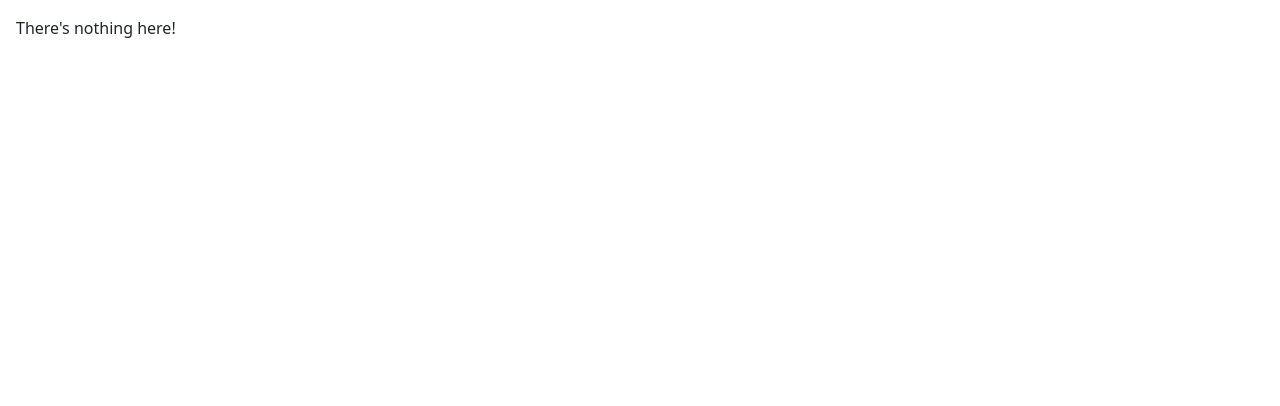
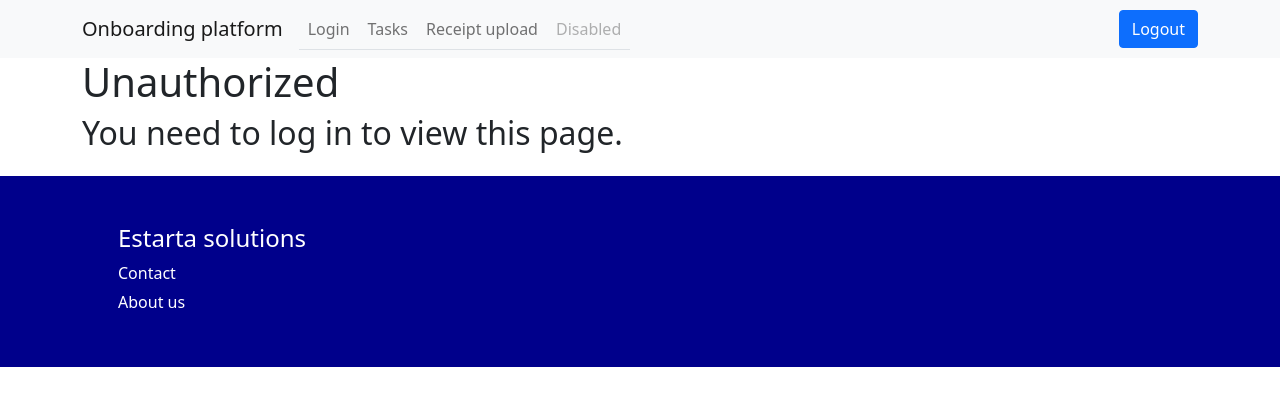
Before and after one commit to tonivuc/demoproject, a React (Create React App) app in the folder frontend/: page /unathorized in a window 1280 px wide. Shown: the top 406 px of the page. Built offline with nearby package versions, Linux system fonts and the light colour scheme.

Commit message:
Added unauthorized page

```diff
--- a/frontend/src/App.js
+++ b/frontend/src/App.js
@@ -52,6 +52,13 @@ function App() {
                 </ProtectedRoute>
               }
             />
+            <Route
+              path="unathorized" element={
+                  <ContentFrame pageTitle="Unauthorized">
+                    <h2>You need to log in to view this page.</h2>
+                  </ContentFrame>
+              }
+            />
           </Route>
           <Route
             path="*"
--- a/frontend/src/components/protectedRoute.jsx
+++ b/frontend/src/components/protectedRoute.jsx
@@ -5,7 +5,7 @@ const ProtectedRoute = ({ children }) => {
   const { token } = useAuth();
 
   if (!token) {
-    return <Navigate to="/" replace />;
+    return <Navigate to="/unathorized" replace />;
   }
 
   return children;
```
